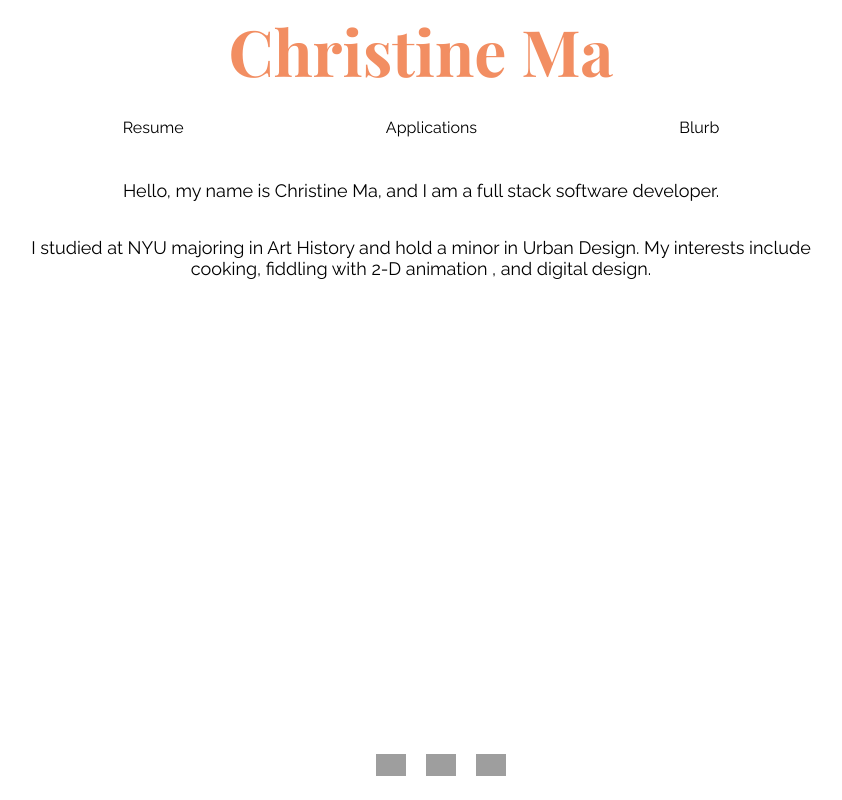
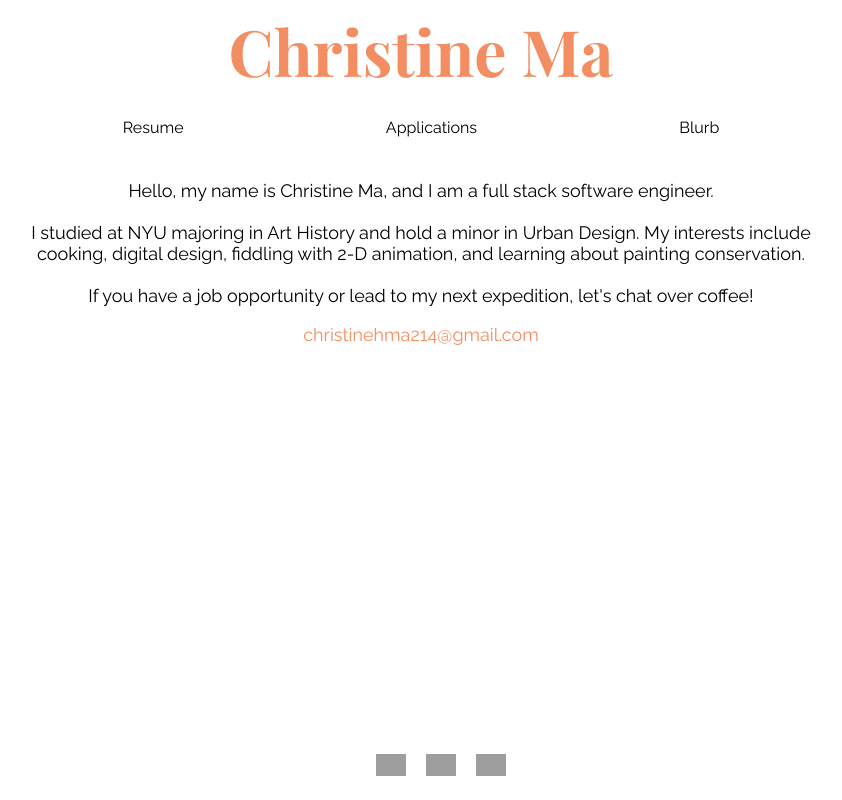
Before and after one commit to chm294/personal-site, a React (Create React App) app: page / in a window 1280 px wide. Shown: the whole page, without its empty margins (219-1061 px from the left). Built offline with nearby package versions, Linux system fonts and the light colour scheme; grey boxes are pictures that could not be loaded.

Commit message:
minor edits to intro

```diff
--- a/src/components/App.css
+++ b/src/components/App.css
@@ -12,6 +12,10 @@ a {
 }
 
 a:hover {
+  color: #F28E62;
+}
+
+.important-text {
   color: #F28E62;
 }
 
--- a/src/components/Introduction.jsx
+++ b/src/components/Introduction.jsx
@@ -9,10 +9,16 @@ export default class Introduction extends React.Component {
 	render() {
 		return (
 			<div className="content-container body-text">
-				<p>Hello, my name is Christine Ma, and I am a full stack software developer.</p>
-				<br/>
-				<p>I studied at NYU majoring in Art History and hold a minor in Urban Design.
-				My interests include cooking, <a href="https://vimeo.com/user53596363" target="_blank">fiddling with 2-D animation </a>, and digital design.</p>
+				<p>Hello, my name is Christine Ma, and I am a full stack software engineer.
+				<br/><br/>
+				I studied at NYU majoring in Art History and hold a minor in Urban
+				Design. My interests include cooking, digital design,
+				<a href="https://vimeo.com/user53596363" target="_blank"> fiddling with 2-D animation</a>,
+				and learning about painting conservation.
+				<br/><br/>
+				If you have a job opportunity or lead to my next expedition, let's chat over coffee!
+				<p className="important-text">christinehma214@gmail.com </p>
+				</p>
 				<div className="contact-footer">
 					<a href="https://www.linkedin.com/in/christinehma/" target="_blank">
 						<img src="https://www.usplastic.com/mobile/images/icons/social/linkedin.svg" className="icon" alt="LinkedIn"/>
```
